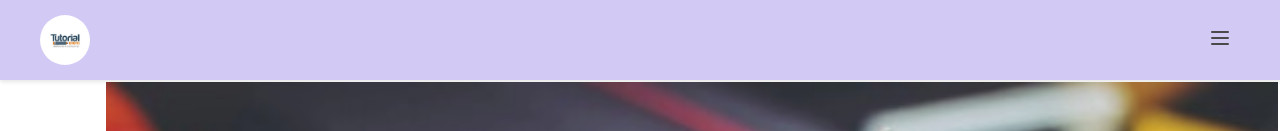
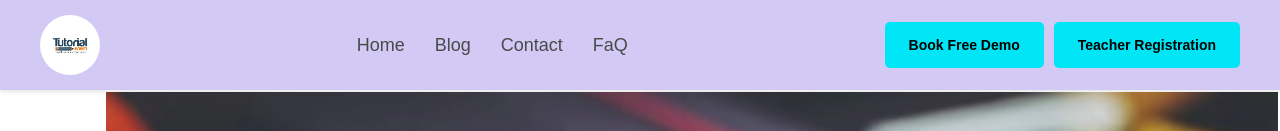
Before and after one commit to uzumakiSANJAY/tutorial_frontend, a React (Create React App) app: page / in a window 1280 px wide. Shown: the top 131 px of the page. Built offline with nearby package versions, Linux system fonts and the light colour scheme; grey boxes are pictures that could not be loaded.

Commit message:
fixes in responsiveness

```diff
--- a/src/App.css
+++ b/src/App.css
@@ -40,25 +40,3 @@ html, body {
     font-size: 12px;
   }
 }
-
-/* Hide elements on mobile */
-.mobile-hidden {
-  display: none;
-}
-
-@media (min-width: 768px) {
-  .mobile-hidden {
-    display: block;
-  }
-}
-
-/* Show elements only on mobile */
-.desktop-hidden {
-  display: block;
-}
-
-@media (min-width: 768px) {
-  .desktop-hidden {
-    display: none;
-  }
-}
--- a/src/components/Header.jsx
+++ b/src/components/Header.jsx
@@ -20,7 +20,7 @@ const Header = () => {
         <img src={logo} alt="Logo" className="logo" />
 
         {/* Desktop Navigation */}
-        <nav className="nav-links desktop-hidden">
+        <nav className="nav-links">
           <a href="/">Home</a>
           <a href="/blog">Blog</a>
           <a href="/contact">Contact</a>
@@ -28,13 +28,13 @@ const Header = () => {
         </nav>
 
         {/* Desktop Buttons */}
-        <div className="header-buttons desktop-hidden">
+        <div className="header-buttons">
           <a href="/book-demo" className="header-button">Book Free Demo</a>
           <a href="/teacher-register" className="header-button">Teacher Registration</a>
         </div>
 
         {/* Mobile Menu Button */}
-        <button className="mobile-menu-btn mobile-hidden" onClick={toggleMenu}>
+        <button className="mobile-menu-btn" onClick={toggleMenu}>
           <Menu size={24} />
         </button>
       </div>
--- a/src/styles/Header.css
+++ b/src/styles/Header.css
@@ -1,6 +1,6 @@
 .header {
   background-color: #d2c9f5;
-  padding: 15px 20px;
+  padding: 15px 30px;
   box-shadow: 0 2px 4px rgba(0, 0, 0, 0.1);
   position: relative;
 }
@@ -14,12 +14,12 @@
 }
 
 .logo {
-  height: 50px;
-  width: 50px;
+  height: 60px;
+  width: 60px;
   border-radius: 50%;
 }
 
-/* Desktop Navigation */
+/* Desktop Navigation - Show by default */
 .nav-links {
   display: flex;
   gap: 30px;
@@ -58,8 +58,9 @@
   gap: 10px;
 }
 
-/* Mobile Menu Button */
+/* Mobile Menu Button - Hidden by default */
 .mobile-menu-btn {
+  display: none;
   background: none;
   border: none;
   cursor: pointer;
@@ -73,8 +74,9 @@
   background-color: rgba(0, 0, 0, 0.1);
 }
 
-/* Mobile Navigation Overlay */
+/* Mobile Navigation Overlay - Hidden by default */
 .mobile-nav {
+  display: none;
   position: fixed;
   top: 0;
   left: 0;
@@ -82,13 +84,11 @@
   height: 100vh;
   background-color: #d2c9f5;
   z-index: 1000;
-  transform: translateX(-100%);
-  transition: transform 0.3s ease-in-out;
   overflow-y: auto;
 }
 
 .mobile-nav.open {
-  transform: translateX(0);
+  display: block;
 }
 
 .mobile-nav-header {
@@ -163,6 +163,17 @@
     width: 45px;
   }
 
+  /* Hide desktop navigation and buttons on mobile */
+  .nav-links,
+  .header-buttons {
+    display: none;
+  }
+
+  /* Show mobile menu button on mobile */
+  .mobile-menu-btn {
+    display: block;
+  }
+
   .header-button {
     padding: 10px 16px;
     font-size: 13px;
@@ -195,23 +206,23 @@
   }
 }
 
-/* Hide/Show elements based on screen size */
-@media (min-width: 769px) {
-  .mobile-hidden {
-    display: block;
+@media (max-width: 360px) {
+  .header {
+    padding: 6px 10px;
   }
 
-  .desktop-hidden {
-    display: none;
+  .logo {
+    height: 35px;
+    width: 35px;
+  }
+
+  .mobile-nav-links a {
+    font-size: 16px;
+    padding: 10px 0;
+  }
+
+  .mobile-header-buttons .header-button {
+    padding: 10px;
+    font-size: 13px;
   }
 }
-
-@media (max-width: 768px) {
-  .mobile-hidden {
-    display: none;
-  }
-
-  .desktop-hidden {
-    display: block;
-  }
-}
```
